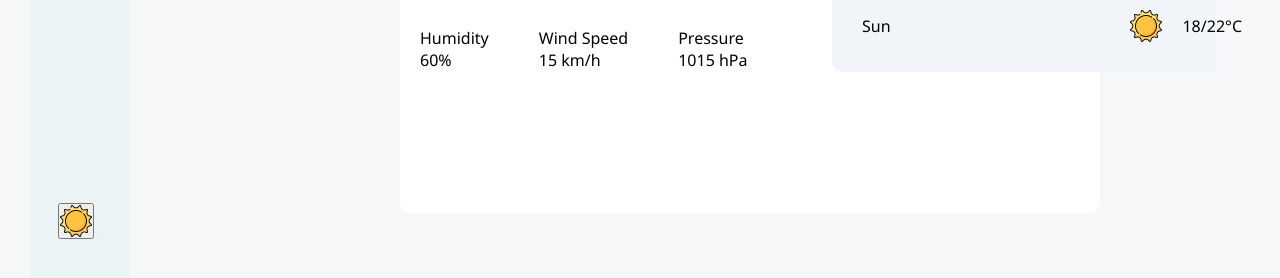
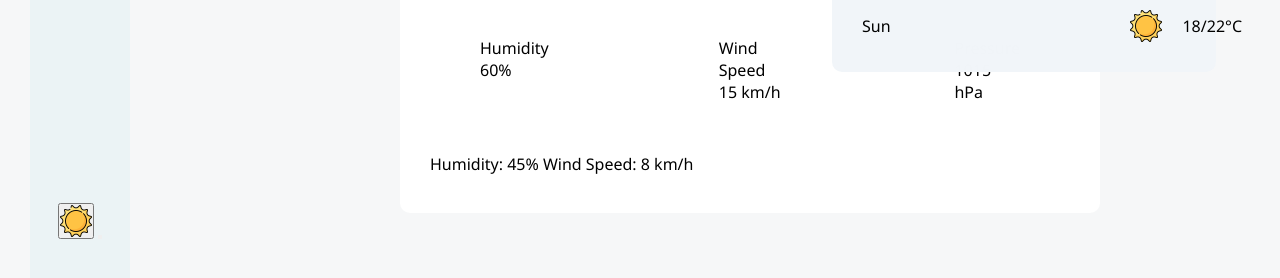
Before and after one commit to JS-Learning-Path/JS-Web, a website: page Weather App Pro/index.html in a window 1280 px wide. Shown: the part 468-746 px from the top of the page. Drawn offline with Linux system fonts and the light colour scheme.

Commit message:
Add weather summary details and style adjustments for better layout

```diff
--- a/Weather App Pro/index.html
+++ b/Weather App Pro/index.html
@@ -113,6 +113,7 @@
             <span class="weather-detail-value">1015 hPa</span>
           </div>
         </div>
+        <p class="weather-summary">Humidity: 45% Wind Speed: 8 km/h</p>
       </div>
     </div>
     <div class="right-side-content">
--- a/Weather App Pro/index.js
+++ b/Weather App Pro/index.js
@@ -8,6 +8,7 @@ const spinner = document.querySelector(".spinner");
 const sideBar = document.querySelector(".sidebar");
 const rightSideContent = document.querySelector(".right-side-content");
 const forecastDay = document.querySelector(".forecast-day");
+const forecastDetails = document.querySelector(".weather-details");
 const cities = [
   {
     name: "Plovdiv",
--- a/Weather App Pro/style.css
+++ b/Weather App Pro/style.css
@@ -146,51 +146,66 @@ header .search {
   animation: spin 1s linear infinite;
   margin: auto;
 }
-.weather-content-days{
+.weather-content-days {
   display: flex;
   flex-direction: row;
   gap: 30px;
   position: relative;
   top: 300px;
   padding: 10px;
+  /* outline: 1px solid black; */
 }
-.day-1{
+.day-1 {
   display: flex;
   flex-direction: column;
   gap: 10px;
 }
-.day-2{
+.day-2 {
   display: flex;
   flex-direction: column;
   gap: 10px;
 }
-.day-3{
+.day-3 {
   display: flex;
   flex-direction: column;
   gap: 10px;
 }
-.day-4{
+.day-4 {
   display: flex;
   flex-direction: column;
   gap: 10px;
 }
-.day-5{
+.day-5 {
   display: flex;
   flex-direction: column;
   gap: 10px;
 }
-.day-6{
+.day-6 {
   display: flex;
   flex-direction: column;
   gap: 10px;
 }
-.weather-details{
+.weather-details {
   display: flex;
   flex-direction: row;
   gap: 50px;
   position: relative;
   top: 320px;
-  background-color: ;
+}
+.weather-detail-item {
+  /* outline: 1px solid black; */
+  padding: 10px 60px;
+  border-radius: 10px;
+  display: flex;
+  flex-direction: column;
+  justify-content: left;
+}
+.weather-summary {
+  position: relative;
+  top: 350px;
+  /* outline: 1px solid black; */
+  padding: 10px;
+  border-radius: 10px;
 }
 @keyframes spin {
   from {
```
